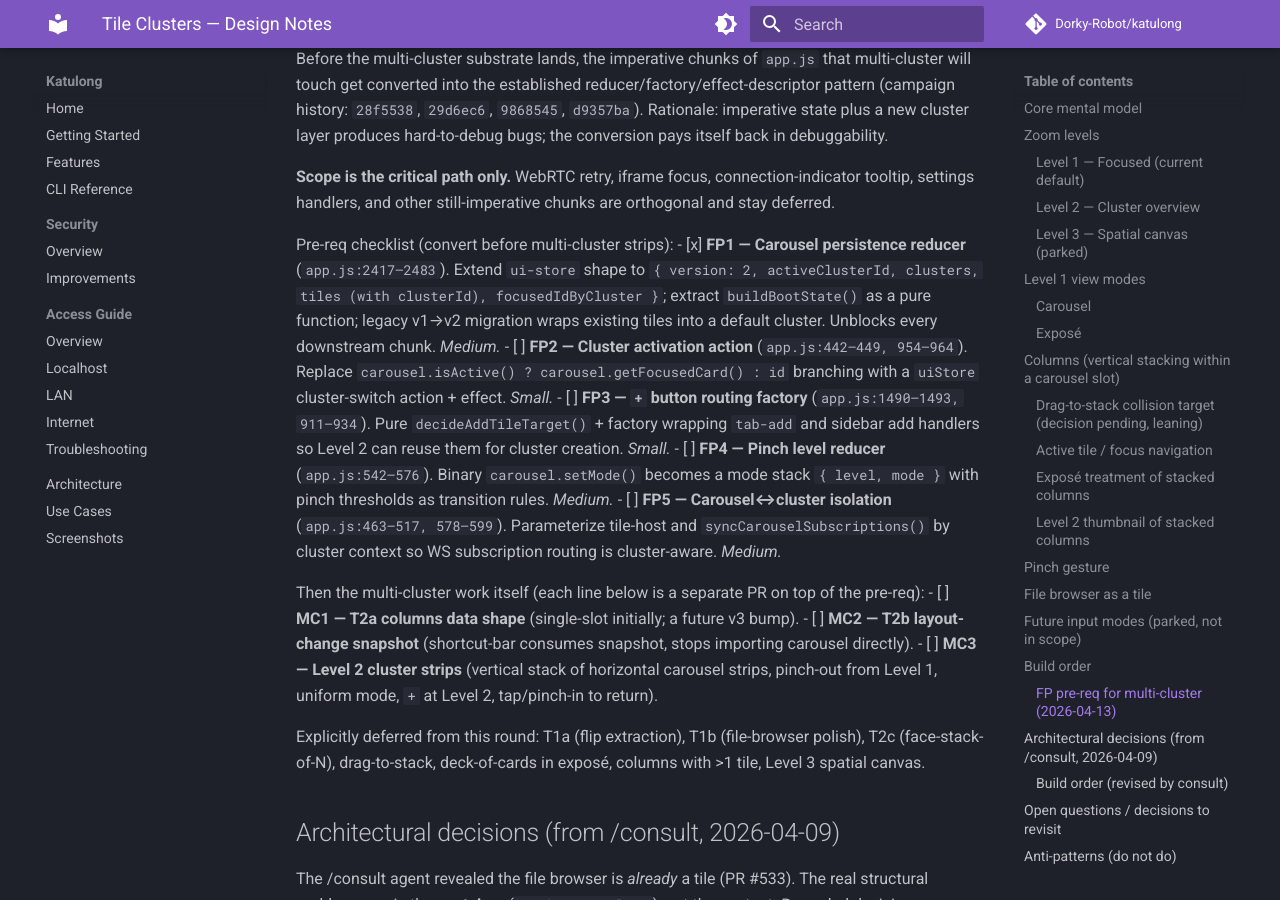
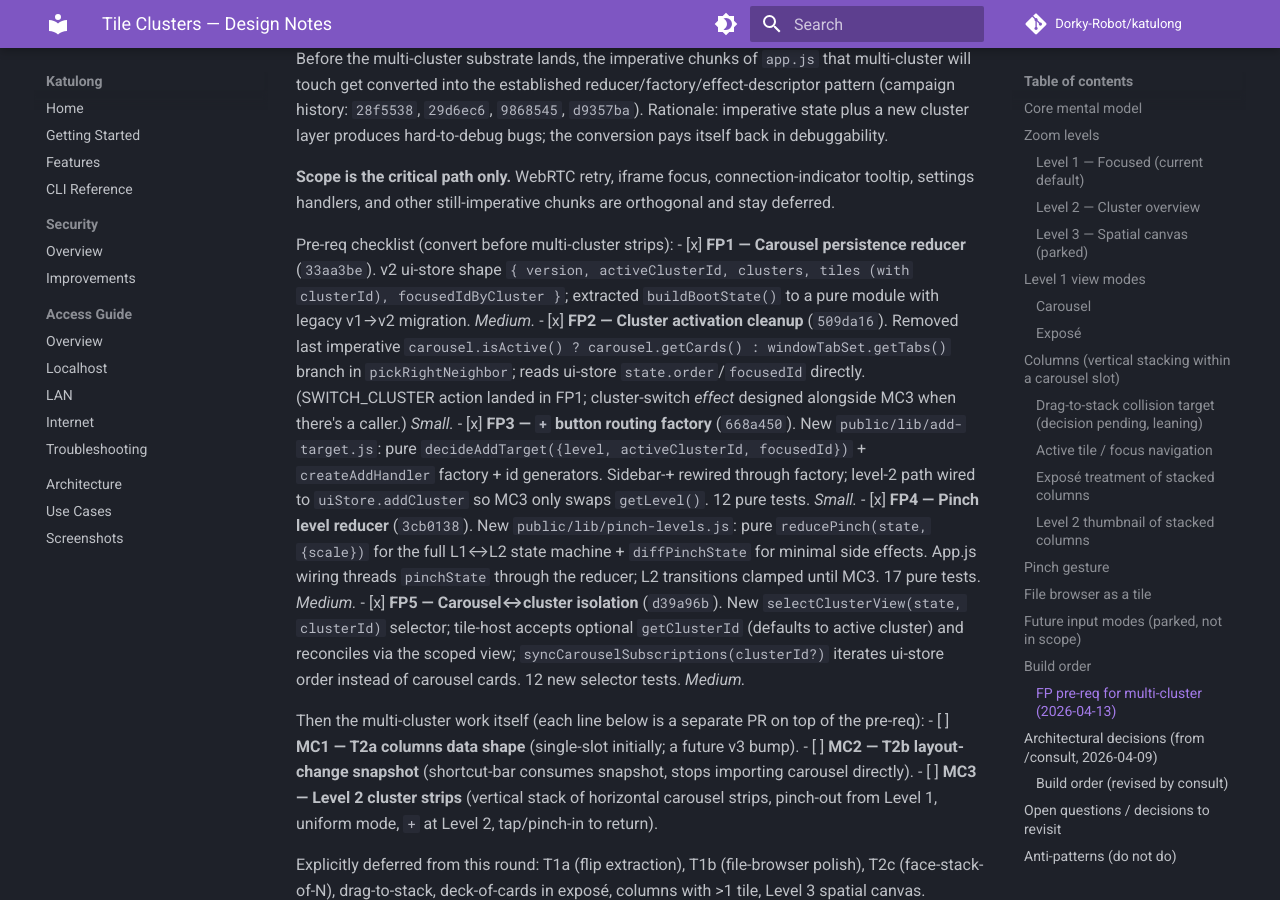
Before and after one commit to Dorky-Robot/katulong, an MkDocs documentation site: the page built from docs/tile-clusters-design.md, in a window 1280 px wide and 900 px high, scrolled down 4681 px. Built offline with MkDocs 1.6.1 and Material for MkDocs 9.7.7, drawn with Linux system fonts in a browser that asks for light colours; comment, search, counter and statistics services are not loaded.

Commit message:
docs: mark FP2-FP5 complete in multi-cluster build order
FP pre-req chain done. Each entry now points to its commit + summarizes
the actual delivery (which differs slightly from the original scoping
in a couple of cases — FP2 in particular ended up smaller than planned
because FP1 removed most of the imperative branching as a side effect).

Next up: MC1 (columns data shape), MC2 (layout snapshot), MC3 (Level 2
cluster strips).

```diff
--- a/docs/tile-clusters-design.md
+++ b/docs/tile-clusters-design.md
@@ -112,11 +112,11 @@ Before the multi-cluster substrate lands, the imperative chunks of `app.js` that
 **Scope is the critical path only.** WebRTC retry, iframe focus, connection-indicator tooltip, settings handlers, and other still-imperative chunks are orthogonal and stay deferred.
 
 Pre-req checklist (convert before multi-cluster strips):
-- [x] **FP1 — Carousel persistence reducer** (`app.js:2417–2483`). Extend `ui-store` shape to `{ version: 2, activeClusterId, clusters, tiles (with clusterId), focusedIdByCluster }`; extract `buildBootState()` as a pure function; legacy v1→v2 migration wraps existing tiles into a default cluster. Unblocks every downstream chunk. *Medium.*
-- [ ] **FP2 — Cluster activation action** (`app.js:442–449, 954–964`). Replace `carousel.isActive() ? carousel.getFocusedCard() : id` branching with a `uiStore` cluster-switch action + effect. *Small.*
-- [ ] **FP3 — `+` button routing factory** (`app.js:1490–1493, 911–934`). Pure `decideAddTileTarget()` + factory wrapping `tab-add` and sidebar add handlers so Level 2 can reuse them for cluster creation. *Small.*
-- [ ] **FP4 — Pinch level reducer** (`app.js:542–576`). Binary `carousel.setMode()` becomes a mode stack `{ level, mode }` with pinch thresholds as transition rules. *Medium.*
-- [ ] **FP5 — Carousel↔cluster isolation** (`app.js:463–517, 578–599`). Parameterize tile-host and `syncCarouselSubscriptions()` by cluster context so WS subscription routing is cluster-aware. *Medium.*
+- [x] **FP1 — Carousel persistence reducer** (`33aa3be`). v2 ui-store shape `{ version, activeClusterId, clusters, tiles (with clusterId), focusedIdByCluster }`; extracted `buildBootState()` to a pure module with legacy v1→v2 migration. *Medium.*
+- [x] **FP2 — Cluster activation cleanup** (`509da16`). Removed last imperative `carousel.isActive() ? carousel.getCards() : windowTabSet.getTabs()` branch in `pickRightNeighbor`; reads ui-store `state.order`/`focusedId` directly. (SWITCH_CLUSTER action landed in FP1; cluster-switch *effect* designed alongside MC3 when there's a caller.) *Small.*
+- [x] **FP3 — `+` button routing factory** (`668a450`). New `public/lib/add-target.js`: pure `decideAddTarget({level, activeClusterId, focusedId})` + `createAddHandler` factory + id generators. Sidebar-+ rewired through factory; level-2 path wired to `uiStore.addCluster` so MC3 only swaps `getLevel()`. 12 pure tests. *Small.*
+- [x] **FP4 — Pinch level reducer** (`3cb0138`). New `public/lib/pinch-levels.js`: pure `reducePinch(state, {scale})` for the full L1↔L2 state machine + `diffPinchState` for minimal side effects. App.js wiring threads `pinchState` through the reducer; L2 transitions clamped until MC3. 17 pure tests. *Medium.*
+- [x] **FP5 — Carousel↔cluster isolation** (`d39a96b`). New `selectClusterView(state, clusterId)` selector; tile-host accepts optional `getClusterId` (defaults to active cluster) and reconciles via the scoped view; `syncCarouselSubscriptions(clusterId?)` iterates ui-store order instead of carousel cards. 12 new selector tests. *Medium.*
 
 Then the multi-cluster work itself (each line below is a separate PR on top of the pre-req):
 - [ ] **MC1 — T2a columns data shape** (single-slot initially; a future v3 bump).
```
